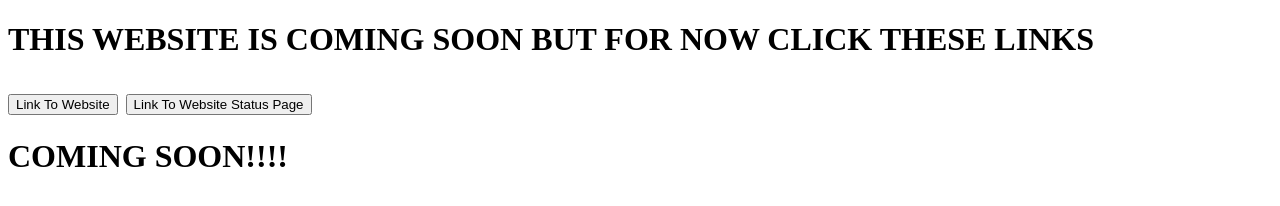
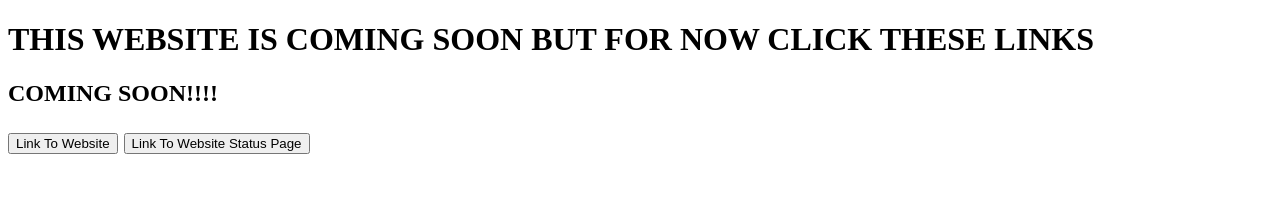
Before and after one commit to Timetravelerhacc/timetravelerhacc.github.io, a plain HTML site: page index.html in a window 1280 px wide. Drawn offline with Linux system fonts and the light colour scheme.

Commit message:
Update index.html

```diff
--- a/index.html
+++ b/index.html
@@ -1,5 +1,5 @@
 <!DOCTYPE HTML>
 <h1>THIS WEBSITE IS COMING SOON BUT FOR NOW CLICK THESE LINKS<h1>
+  <h2>COMING SOON!!!!<h2>
 <a href='https://timetravelerhacc.wordpress.com/'><button>Link To Website</button></a>
 <a href='https://www.freecodecamp.org/'><button>Link To Website Status Page</button></a>
-<h1>COMING SOON!!!!<h1>
```
